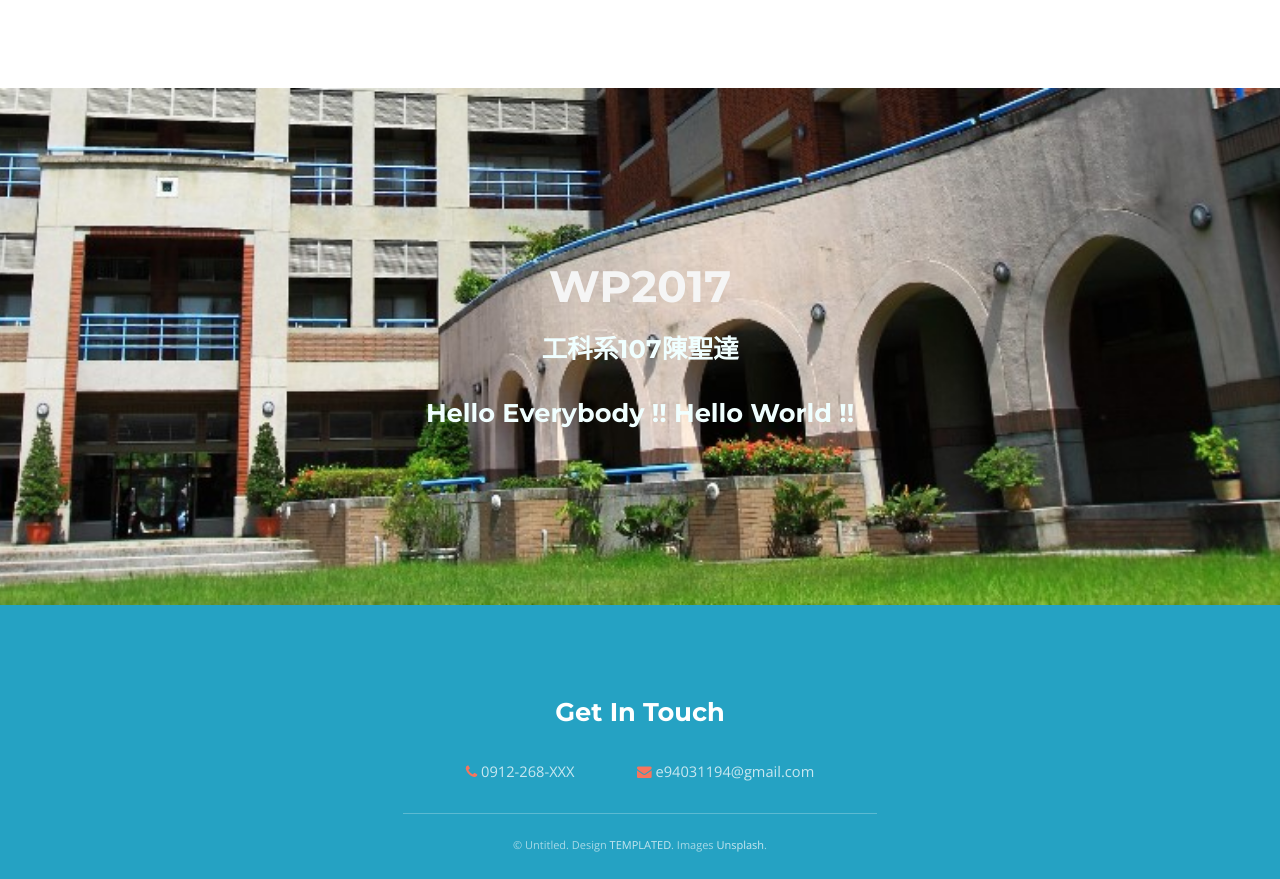
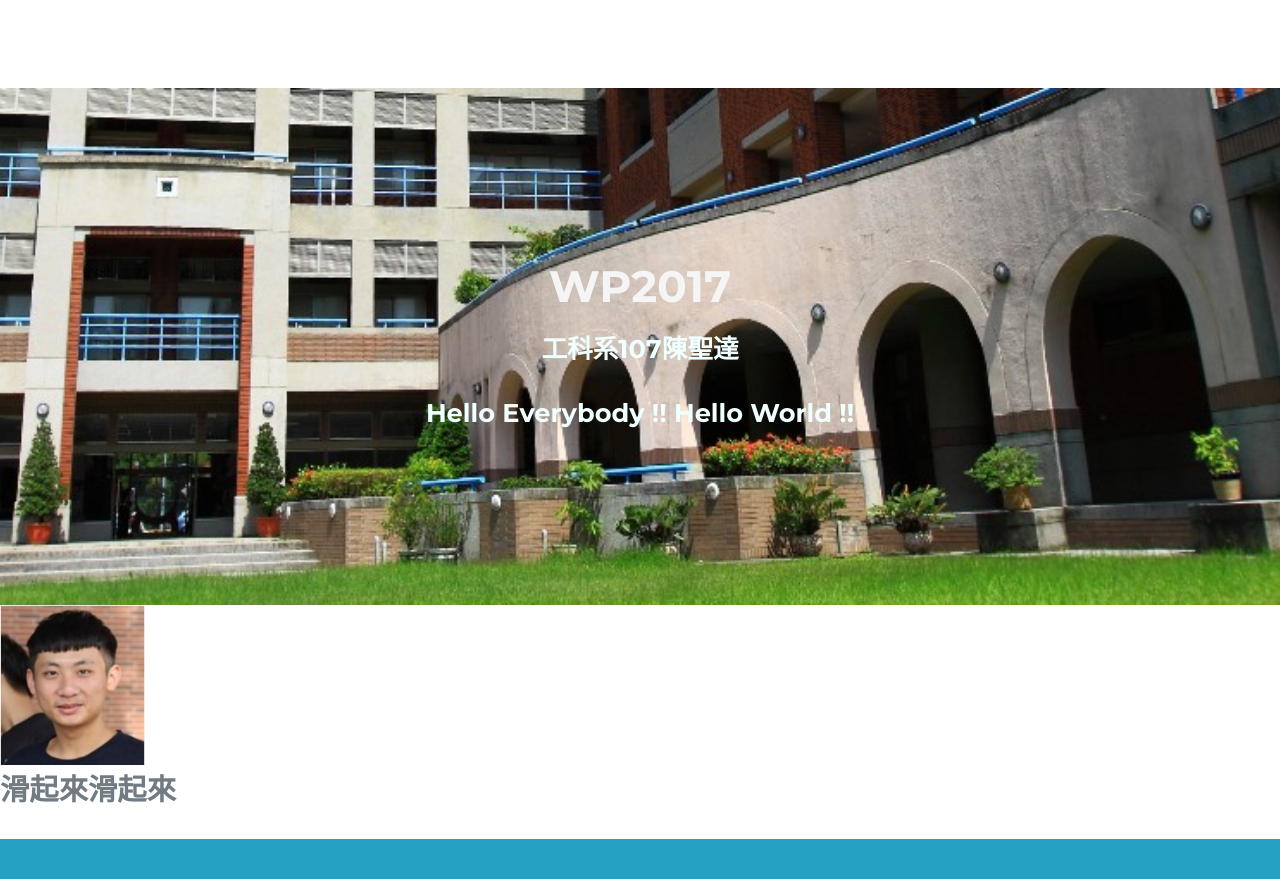
Before and after one commit to e94031194/wp2017, a plain HTML site: page index.html in a window 1280 px wide. Shown: the top 879 px of the page. Drawn offline with nearby package versions, Linux system fonts and the light colour scheme.

Commit message:
[commit note]

```diff
--- a/index.html
+++ b/index.html
@@ -5,11 +5,14 @@
 	Released for free under the Creative Commons Attribution 3.0 license (templated.co/license)
 -->
 <html>
+
 	<head>
 		<title>My Resume</title>
 		<meta charset="utf-8" />
 		<meta name="viewport" content="width=device-width, initial-scale=1" />
 		<link rel="stylesheet" href="assets/css/main.css" />
+        <link href="style.css" rel="stylesheet" type="text/css">
+
 	</head>
 	<body>
 
@@ -51,14 +54,35 @@
 				</div>
 			</section>
 
+     <div class="wrap">
+                <div class="mask">
+                    <div class="boxWrap">
+                            <div class="box1">
+                                <img src="images/05.jpg" width="145" height="160">
+                                <h1>滑起來滑起來</h1>
+                            </div>
+                            <div class="box2">
+                                <h1></h1>
+                                <p></p>
+
+                            </div>
+                    </div>
+                </div>
+          </div>
+
 		<!-- One ->
 			<section id="one" class="wrapper">
+
 				<div class="inner flex flex-3">
+
 					<div class="flex-item left">
+
 						<div>
 							<h3>Magna ultricies</h3>
+
 							<p>Morbi in sem quis dui plalorem ipsum<br /> euismod in, pharetra sed ultricies.</p>
 						</div>
+
 						<div>
 							<h3>Ipsum adipiscing lorem</h3>
 							<p>Tristique yonve cursus jam nulla quam<br /> loreipsu gravida adipiscing lorem</p>
```
Also changed, not shown: images/05.jpg (added).
